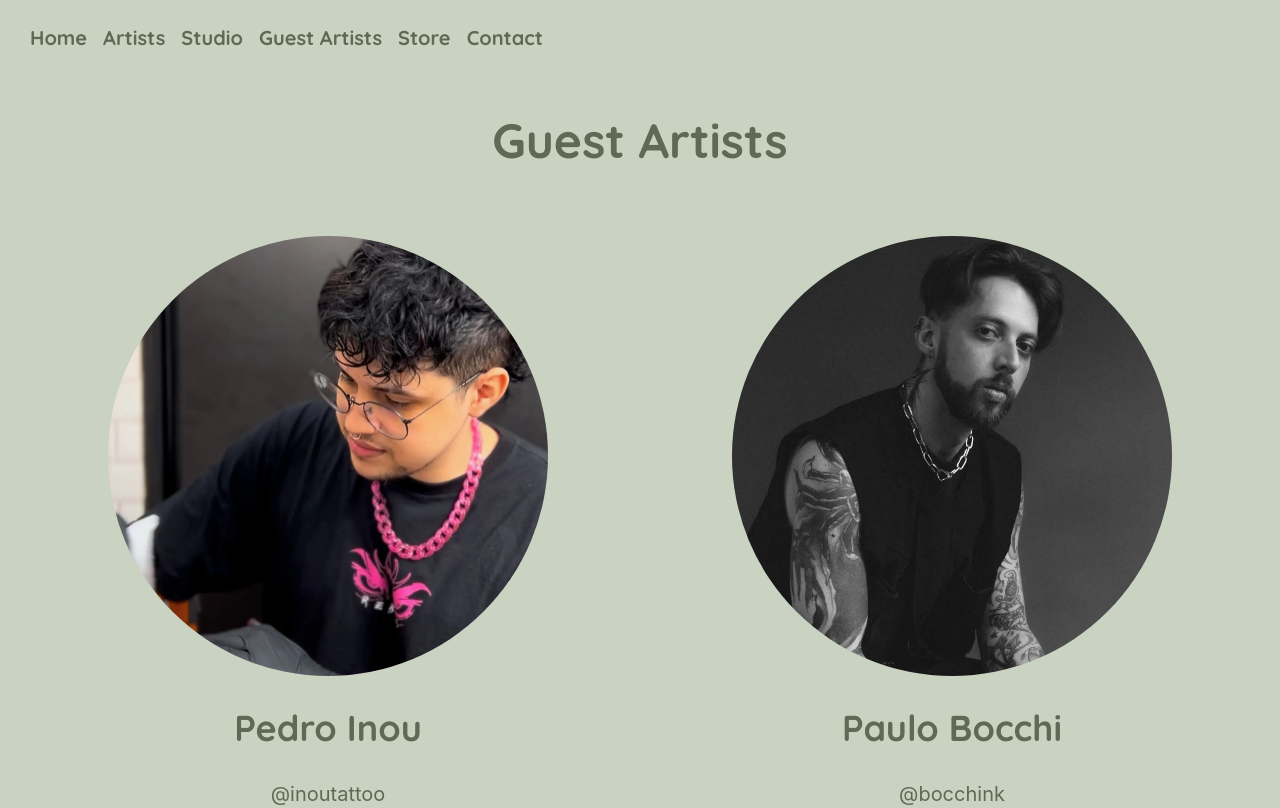
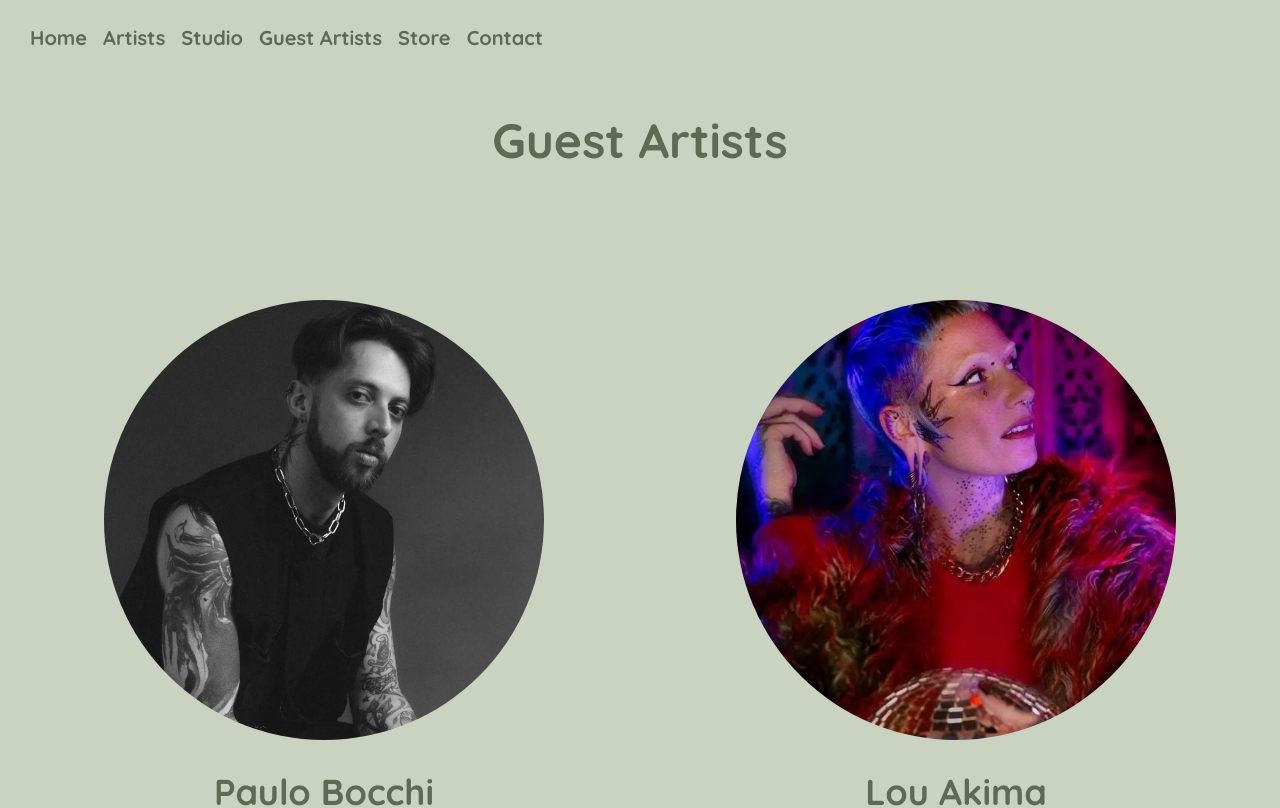
Before and after one commit to Cmbs86/Thorns-and-Spines-page, a React (Vite) app: page /upcoming-guests in a window 1280 px wide. Shown: the top 808 px of the page. Built offline with nearby package versions, Linux system fonts and the light colour scheme.

Commit message:
remove artist inou

```diff
--- a/src/pages/UpcomingGuests.tsx
+++ b/src/pages/UpcomingGuests.tsx
@@ -6,7 +6,6 @@ import { useTranslation } from "react-i18next";
 import ArtistCard from "../components/ArtistCard.tsx";
 import AnimatedSeparator from "../components/AnimatedSeparator.tsx";
 // Images imports
-import pedro_inou from "../assets/images/pedro_inou.webp";
 import paulo_bocchi from "../assets/images/paulo_bocchi.webp";
 import lou_akima from "../assets/images/lou-akima.webp";
 
@@ -32,18 +31,7 @@ const UpcomingGuests = () => {
           </div>
 
           {/* Wrapper for cards */}
-          <div className="max-w-[1500px] mx-auto flex flex-col md:flex-row flex-wrap justify-around 2xl:justify-between gap-y-10 ">
-            <ArtistCard
-              img={pedro_inou}
-              alt={"Pedro Inou's photo"}
-              title={"Pedro Inou's photo"}
-              artist={"Pedro Inou"}
-              link={"https://www.instagram.com/inoutattoo/"}
-              socialMedia={"@inoutattoo"}
-              booking={"mailto:inoutattoo.europe@gmail.com"}
-              bookingText={t("email_appointments")}
-              dates="22.09.2025 - 12.10.2025"
-            />
+          <div className="max-w-[1500px] mx-auto flex flex-col md:flex-row flex-wrap justify-around gap-y-10 lg:gap-x-10 xl:gap-x-32 2xl:gap-x-56 py-16 ">
             <ArtistCard
               img={paulo_bocchi}
               alt={"Paulo Bocchi's photo"}
@@ -79,3 +67,5 @@ const UpcomingGuests = () => {
 export default UpcomingGuests;
 
 // for empty guests page:  <div className="max-w-[1500px] mx-auto flex flex-col md:flex-row flex-wrap justify-around gap-y-10 lg:gap-x-10 xl:gap-x-32 2xl:gap-x-56 py-16 ">
+
+// for regular/full guest page:   <div className="max-w-[1500px] mx-auto flex flex-col md:flex-row flex-wrap justify-around 2xl:justify-between gap-y-10 ">
```
